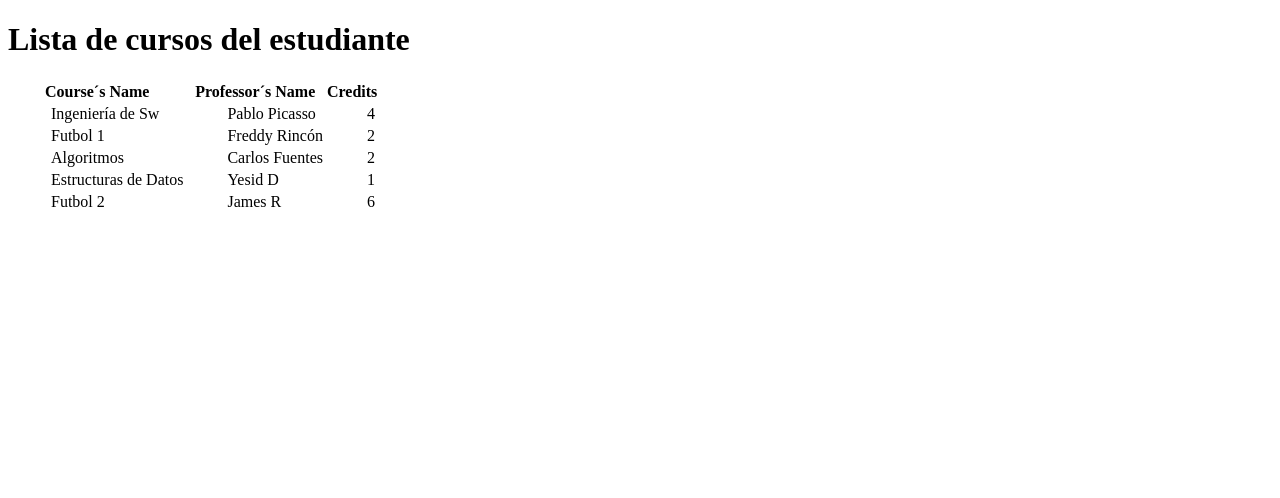
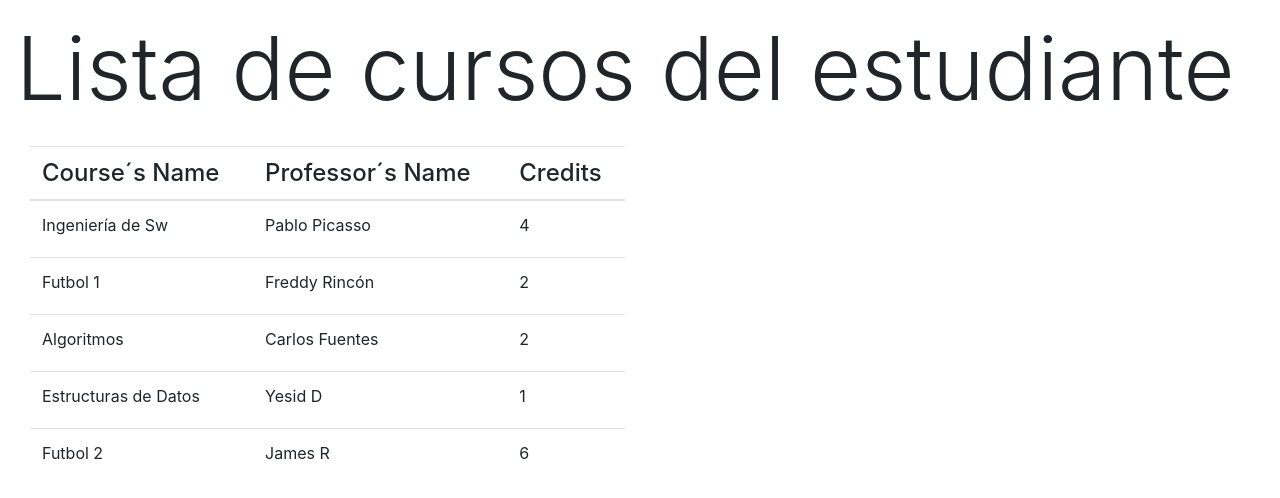
Before and after one commit to Uniandes-isis2603/courseapp, an Angular app: page / in a window 1280 px wide. Shown: the top 498 px of the page. Built offline with nearby package versions, Linux system fonts and the light colour scheme.

Commit message:
Se agregó bootstrap

```diff
--- a/angular.json
+++ b/angular.json
@@ -24,6 +24,7 @@
               "src/assets"
             ],
             "styles": [
+              "node_modules/bootstrap/dist/css/bootstrap.min.css",
               "src/styles.css"
             ],
             "scripts": []
--- a/package.json
+++ b/package.json
@@ -19,6 +19,7 @@
     "@angular/platform-browser": "~8.2.14",
     "@angular/platform-browser-dynamic": "~8.2.14",
     "@angular/router": "~8.2.14",
+    "bootstrap": "^4.4.1",
     "rxjs": "~6.4.0",
     "tslib": "^1.10.0",
     "zone.js": "~0.9.1"
--- a/src/app/app.component.html
+++ b/src/app/app.component.html
@@ -1,2 +1,2 @@
-<h1>Lista de cursos del estudiante</h1>
+<h1 class="display-2 p-3">Lista de cursos del estudiante</h1>
 <app-course></app-course>
```
Also changed, not shown: 1 other file (tests, documents, lock files or other folders).
